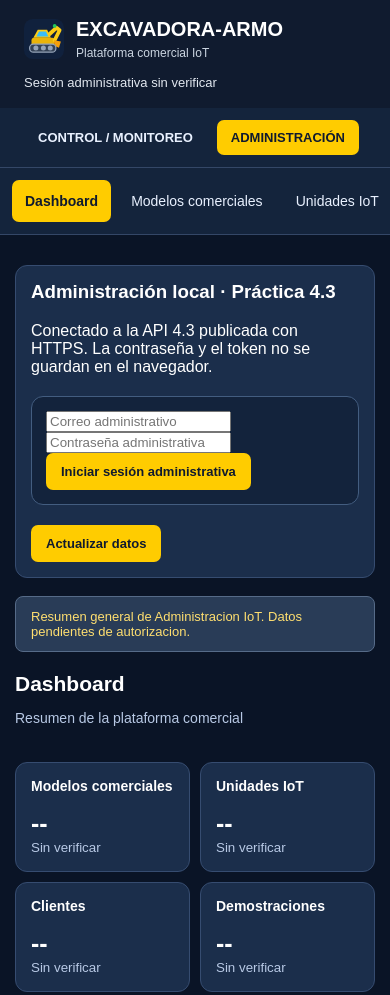
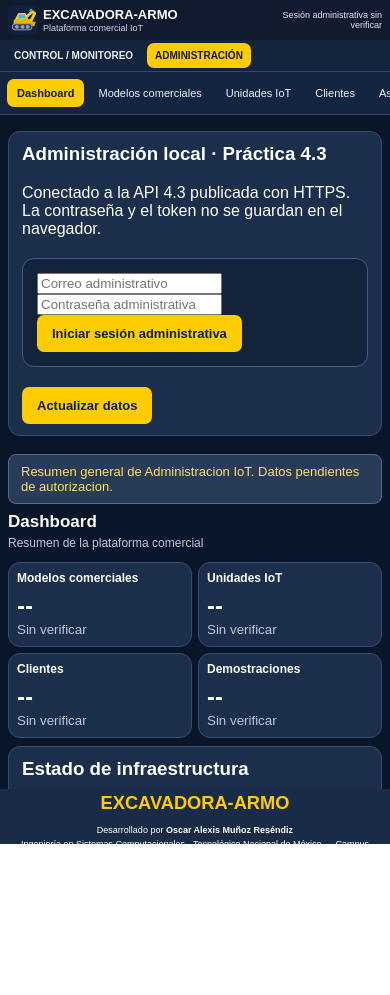
Before and after one commit to OscarM988/excavadora-armo-control, a plain HTML site: page administracion.html in a window 390 px wide. Shown: the top 995 px of the page. After the commit the page ends 844 px from the top, so only its background shows below. Drawn offline with Linux system fonts and the light colour scheme; no server answers.

Commit message:
Corregir layout responsivo de administracion sin scroll de pagina

```diff
--- a/administracion.html
+++ b/administracion.html
@@ -22,6 +22,7 @@
   <link rel="stylesheet" href="css/armo-responsive-final.css?v=20261117-2">
   <link rel="stylesheet" href="css/armo-admin-sin-scroll.css?v=1">
   <link rel="stylesheet" href="css/armo-admin-sin-scroll-v2.css?v=2">
+  <link rel="stylesheet" href="css/armo-admin-responsive-v3.css?v=3">
 </head>
 
 <body>
--- /dev/null
+++ b/css/armo-admin-responsive-v3.css
@@ -0,0 +1,187 @@
+/* EXCAVADORA-ARMO | Administración adaptable v3
+   Sin scroll de documento; contenido interno navegable si es más largo. */
+html:has(body > .contenedor),
+html:has(body > .contenedor) body {
+  height: 100% !important;
+  min-height: 0 !important;
+  max-height: 100% !important;
+  width: 100% !important;
+  margin: 0 !important;
+  overflow: hidden !important;
+  overscroll-behavior: none;
+}
+html:has(body > .contenedor) body {
+  display: grid !important;
+  grid-template-columns: minmax(0,1fr) !important;
+  grid-template-rows: auto auto minmax(0,1fr) auto !important;
+  height: 100vh !important;
+  height: 100dvh !important;
+  background: #091629 !important;
+}
+body > .encabezado {
+  grid-row: 1 !important;
+  grid-column: 1 !important;
+  min-height: 0 !important;
+  padding: 7px 14px !important;
+  margin: 0 !important;
+  gap: 8px !important;
+  flex-wrap: nowrap !important;
+}
+body > .encabezado .marca { min-width: 0; }
+body > .encabezado .marca img { width: 30px !important; height: 30px !important; }
+body > .encabezado .marca h1 { font-size: clamp(13px,1.4vw,18px) !important; }
+body > .encabezado .marca p { margin: 1px 0 0 !important; font-size: 10px !important; }
+body > .encabezado .sesion { text-align: right; font-size: 11px !important; max-width: 38%; }
+body > .navegacion {
+  grid-row: 2 !important;
+  grid-column: 1 !important;
+  margin: 0 !important;
+  min-height: 0 !important;
+  padding: 4px 12px !important;
+  gap: 6px !important;
+  align-items: center;
+  flex-wrap: nowrap !important;
+  overflow-x: auto;
+}
+body > .navegacion a { white-space: nowrap; padding: 8px 12px !important; font-size: 11px !important; }
+body > .contenedor {
+  grid-row: 3 !important;
+  grid-column: 1 !important;
+  display: grid !important;
+  grid-template-columns: 160px minmax(0,1fr) !important;
+  grid-template-rows: minmax(0,1fr) !important;
+  height: 100% !important;
+  max-height: 100% !important;
+  min-height: 0 !important;
+  min-width: 0 !important;
+  overflow: hidden !important;
+  padding: 0 !important;
+  margin: 0 !important;
+}
+body > .contenedor > .menu-lateral {
+  min-height: 0 !important;
+  min-width: 0 !important;
+  max-height: 100% !important;
+  height: 100% !important;
+  overflow: auto !important;
+  padding: 9px 6px !important;
+  background: #132540 !important;
+  scrollbar-width: none;
+}
+body > .contenedor > .menu-lateral::-webkit-scrollbar,
+body > .contenedor > main::-webkit-scrollbar { display: none; }
+body > .contenedor > .menu-lateral h2 { font-size: 13px !important; padding: 0 8px; margin: 4px 0 8px !important; }
+body > .contenedor > .menu-lateral .menu-btn {
+  min-width: 0 !important;
+  margin: 2px 0 !important;
+  padding: 9px 10px !important;
+  font-size: 12px !important;
+}
+body > .contenedor > main {
+  min-width: 0 !important;
+  min-height: 0 !important;
+  height: 100% !important;
+  max-height: 100% !important;
+  overflow-x: hidden !important;
+  overflow-y: auto !important;
+  overscroll-behavior: contain;
+  scrollbar-width: none;
+  padding: 10px 14px !important;
+  margin: 0 !important;
+}
+/* El pie antiguo duplicado no ocupa espacio. Los créditos permanecen visibles. */
+body > footer.pie { display: none !important; }
+body > footer.armo-creditos {
+  grid-row: 4 !important;
+  grid-column: 1 !important;
+  display: flex !important;
+  flex-direction: row !important;
+  flex-wrap: wrap !important;
+  align-items: center !important;
+  justify-content: center !important;
+  gap: 2px 12px !important;
+  min-width: 0 !important;
+  width: 100% !important;
+  max-width: none !important;
+  min-height: 0 !important;
+  max-height: 62px !important;
+  overflow: hidden !important;
+  padding: 5px 10px !important;
+  margin: 0 !important;
+  border-radius: 0 !important;
+  border: 0 !important;
+  font-size: 10px !important;
+  line-height: 1.15 !important;
+}
+body > footer.armo-creditos p { display: inline !important; margin: 0 !important; padding: 0 !important; font-size: inherit !important; }
+body > footer.armo-creditos p a { margin: 0 4px !important; }
+/* Compactar dashboard sin recortar información ni formularios. */
+body > .contenedor main .panel,
+body > .contenedor main .tarjeta { padding: 11px 13px !important; }
+body > .contenedor main .panel { margin-top: 8px !important; }
+body > .contenedor main .titulo-seccion { margin-bottom: 8px !important; }
+body > .contenedor main .titulo-seccion h2 { font-size: 19px !important; }
+body > .contenedor main .titulo-seccion p { margin: 4px 0 !important; font-size: 12px !important; }
+body > .contenedor main .tarjetas { gap: 9px !important; margin-bottom: 8px !important; }
+body > .contenedor main .tarjeta h3 { margin-bottom: 7px !important; font-size: 12px !important; }
+body > .contenedor main .tarjeta strong { font-size: 24px !important; }
+body > .contenedor main .indicadores { gap: 5px 14px !important; }
+body > .contenedor main .indicadores p { margin: 5px 0 !important; font-size: 12px !important; }
+body > .contenedor main .nota { margin: 7px 0 !important; }
+body > .contenedor main .mensaje { padding: 9px 12px !important; margin: 0 0 8px !important; }
+body > .contenedor main :is(input,select,textarea,button) { max-width: 100%; }
+body > .contenedor main .tabla-contenedor { max-width: 100%; overflow-x: auto !important; -webkit-overflow-scrolling: touch; }
+@media (max-width: 900px) {
+ body > .contenedor { grid-template-columns: 132px minmax(0,1fr) !important; }
+ body > .contenedor main .tarjetas { grid-template-columns: repeat(2,minmax(0,1fr)) !important; }
+ body > .contenedor main { padding: 8px 10px !important; }
+}
+@media (max-width: 600px) {
+ body > .encabezado { padding: 5px 8px !important; }
+ body > .encabezado .marca { gap: 5px !important; }
+ body > .encabezado .marca h1 { font-size: 13px !important; }
+ body > .encabezado .marca p { font-size: 9px !important; }
+ body > .encabezado .sesion { font-size: 9px !important; max-width: 34%; }
+ body > .navegacion { padding: 3px 6px !important; }
+ body > .navegacion a { padding: 7px 8px !important; font-size: 10px !important; }
+ body > .contenedor { grid-template-columns: minmax(0,1fr) !important; grid-template-rows: auto minmax(0,1fr) !important; }
+ body > .contenedor > .menu-lateral {
+   height: auto !important;
+   max-height: 62px !important;
+   display: flex !important;
+   align-items: center !important;
+   flex-wrap: nowrap !important;
+   overflow-x: auto !important;
+   overflow-y: hidden !important;
+   gap: 4px !important;
+   padding: 5px 7px !important;
+ }
+ body > .contenedor > .menu-lateral h2 { display:none !important; }
+ body > .contenedor > .menu-lateral .menu-btn {
+   display: inline-flex !important;
+   flex: 0 0 auto !important;
+   width: auto !important;
+   white-space: nowrap !important;
+   padding: 8px 10px !important;
+   font-size: 11px !important;
+ }
+ body > .contenedor > main { padding: 8px !important; overflow-y: auto !important; }
+ body > .contenedor main .tarjetas { grid-template-columns: repeat(2,minmax(0,1fr)) !important; gap: 6px !important; }
+ body > .contenedor main .tarjeta { padding: 8px !important; }
+ body > .contenedor main .titulo-seccion { gap: 5px !important; }
+ body > .contenedor main .titulo-seccion h2 { font-size: 17px !important; }
+ body > footer.armo-creditos { max-height: 55px !important; padding: 4px !important; gap: 1px 8px !important; font-size: 9px !important; }
+ body > footer.armo-creditos p:nth-of-type(3),
+ body > footer.armo-creditos p:nth-of-type(4),
+ body > footer.armo-creditos p:nth-of-type(5) { display:none !important; }
+}
+@media (max-width: 350px) {
+ body > .contenedor main .tarjetas { grid-template-columns: minmax(0,1fr) !important; }
+ body > .encabezado .sesion { max-width: 30%; }
+}
+@media (max-height: 690px) and (min-width: 601px) {
+ body > footer.armo-creditos { max-height: 38px !important; }
+ body > footer.armo-creditos p:nth-of-type(3),
+ body > footer.armo-creditos p:nth-of-type(4),
+ body > footer.armo-creditos p:nth-of-type(5) { display:none !important; }
+}
```
